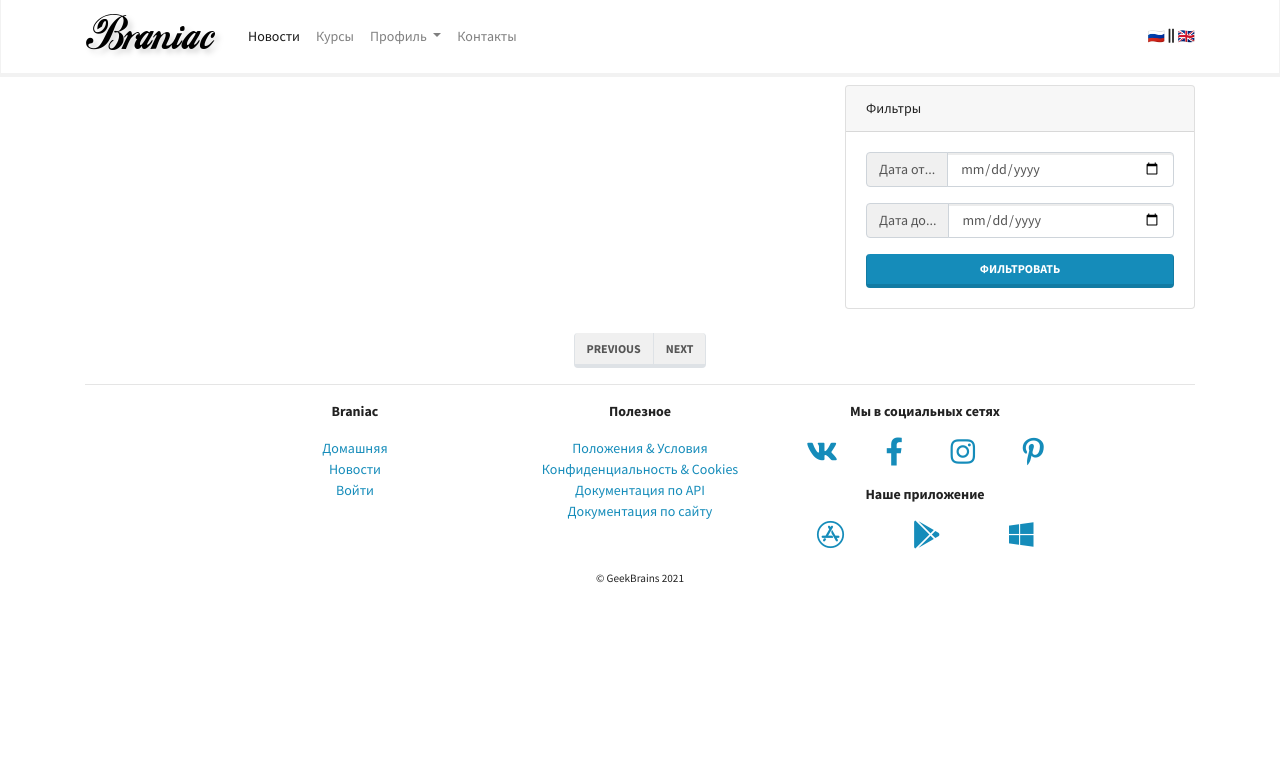
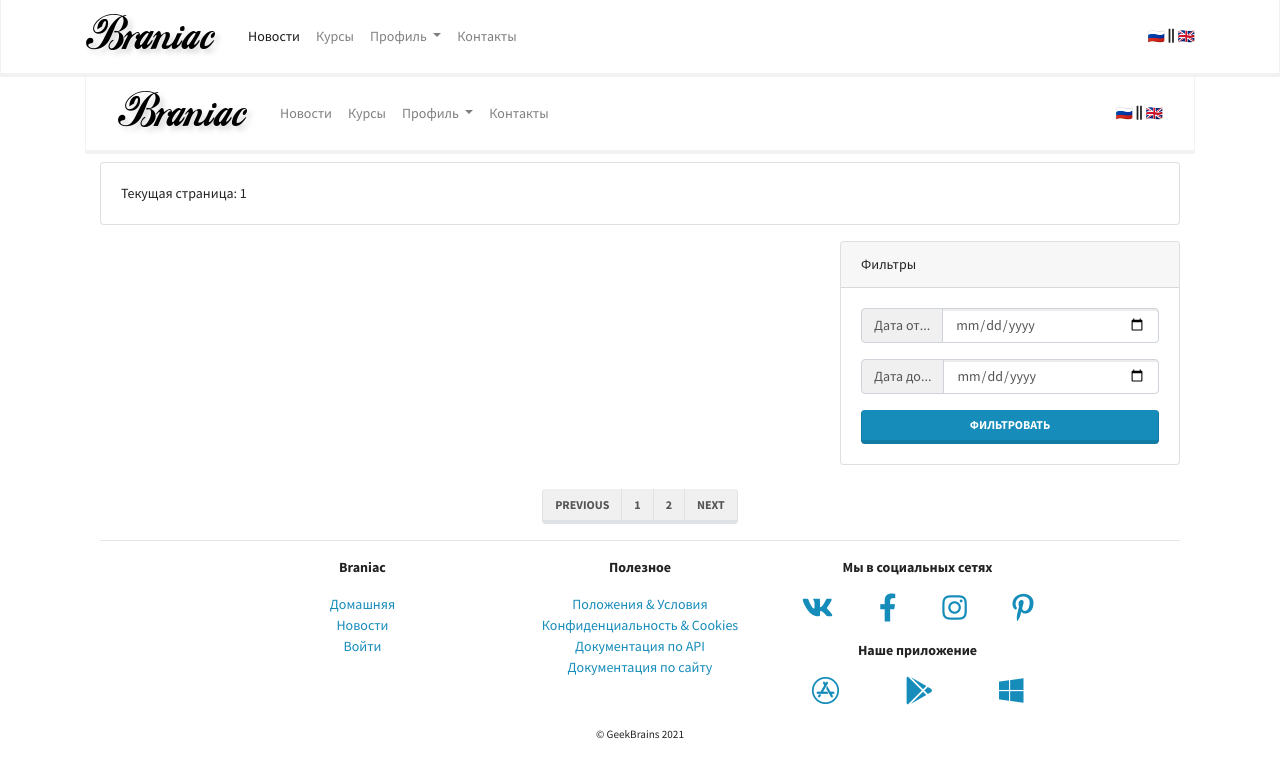
Before and after one commit to Mytaliks/DjangoMy, a Django app: template mainapp/templates/news.html in a window 1280 px wide. Shown: the top 764 px of the page. Run offline with Django 3.2, Linux system fonts and the light colour scheme; the template is opened without the code that fills it: most values are stand-ins (such as "Sample title", 1, 10 or a date in 2020); some libraries are stand-ins or nearby versions.

Commit message:
lesson_3 Args in url

```diff
--- a/mainapp/templates/news.html
+++ b/mainapp/templates/news.html
@@ -72,13 +72,25 @@
 
 
 
+{% extends 'base.html' %}
+
+{% block content %}
+
 {% with range as double_range %}
+
+{% if page_num %}
+<div class="card my-2">
+  <div class="card-body">
+    <p class="card-text">Текущая страница: {{ page_num }}</p>
+  </div>
+</div>
+{% endif %}
 
 <div class="row">
 
   <div class="col-lg-8">
 
- {% for i in double_range %}
+    {% for i in double_range %}
     <div class="card my-2">
       <div class="card-body">
         <h5 class="card-title">{{ news_title }}</h5>
@@ -126,17 +138,17 @@
   <nav aria-label="Page navigation example">
     <ul class="pagination">
       <li class="page-item"><a class="page-link" href="#">Previous</a></li>
-
-      {% for i in double_range %}
-      <li class="page-item"><a class="page-link" href="#">{{ i }}</a></li>
-      {% endfor %}
-
+      <li class="page-item"><a class="page-link" href="{% url 'mainapp:news_paginator' 1 %}">1</a></li>
+      <li class="page-item"><a class="page-link" href="{% url 'mainapp:news_paginator' page=2 %}">2</a></li>
+      {# <li class="page-item"><a class="page-link" href="{% url 'mainapp:news_paginator' three %}">3</a></li> #}
       <li class="page-item"><a class="page-link" href="#">Next</a></li>
     </ul>
   </nav>
 </div>
 
 {% endwith %}
+
+{% endblock content %}
 
 
 
--- a/mainapp/urls.py
+++ b/mainapp/urls.py
@@ -8,6 +8,7 @@
 urlpatterns = [
     path("", views.MainPageView.as_view(), name="main_page"),
     path("news/", views.NewsPageView.as_view(), name="news"),
+    path("news/<int:page>/", views.NewsWithPaginatorView.as_view(), name="news_paginator"),
     path("courses/", views.CoursesPageView.as_view(), name="courses"),
     path("contacts/", views.ContactsPageView.as_view(), name="contacts"),
     path("doc_site/", views.DocSitePageView.as_view(), name="doc_site"),
```
Also changed, not shown: mainapp/views.py (+7 -0 lines).
